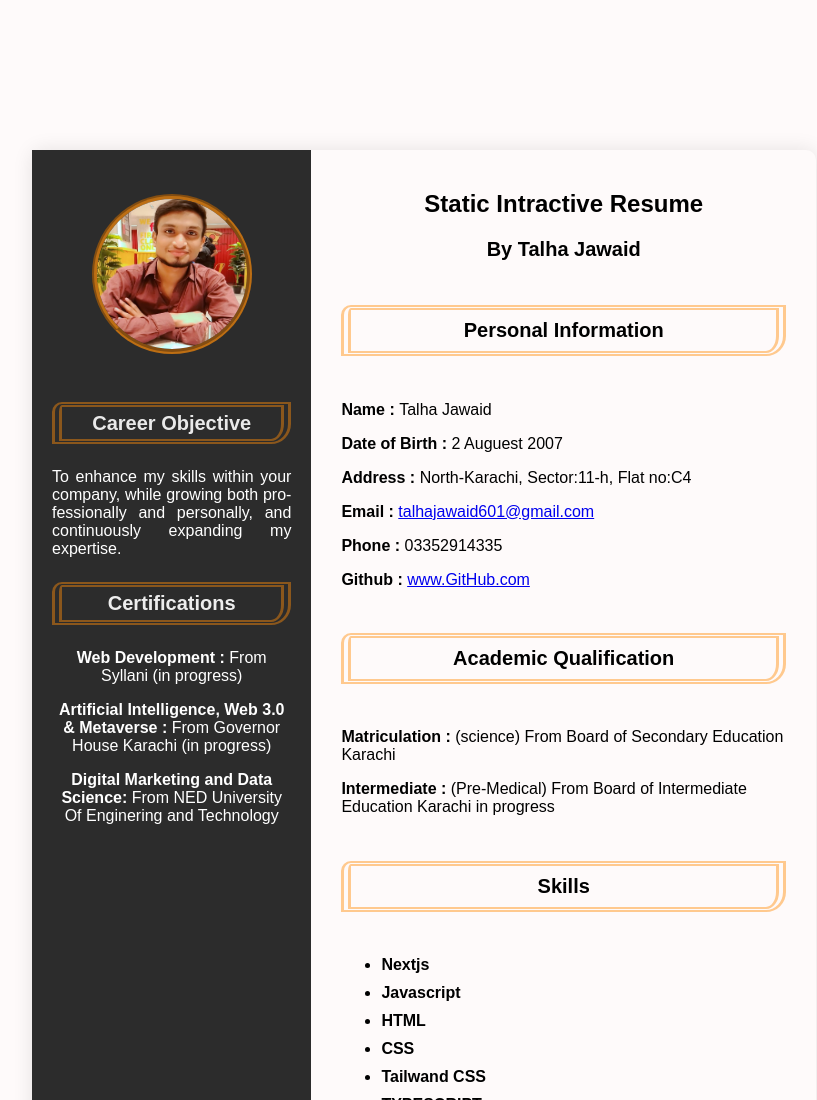
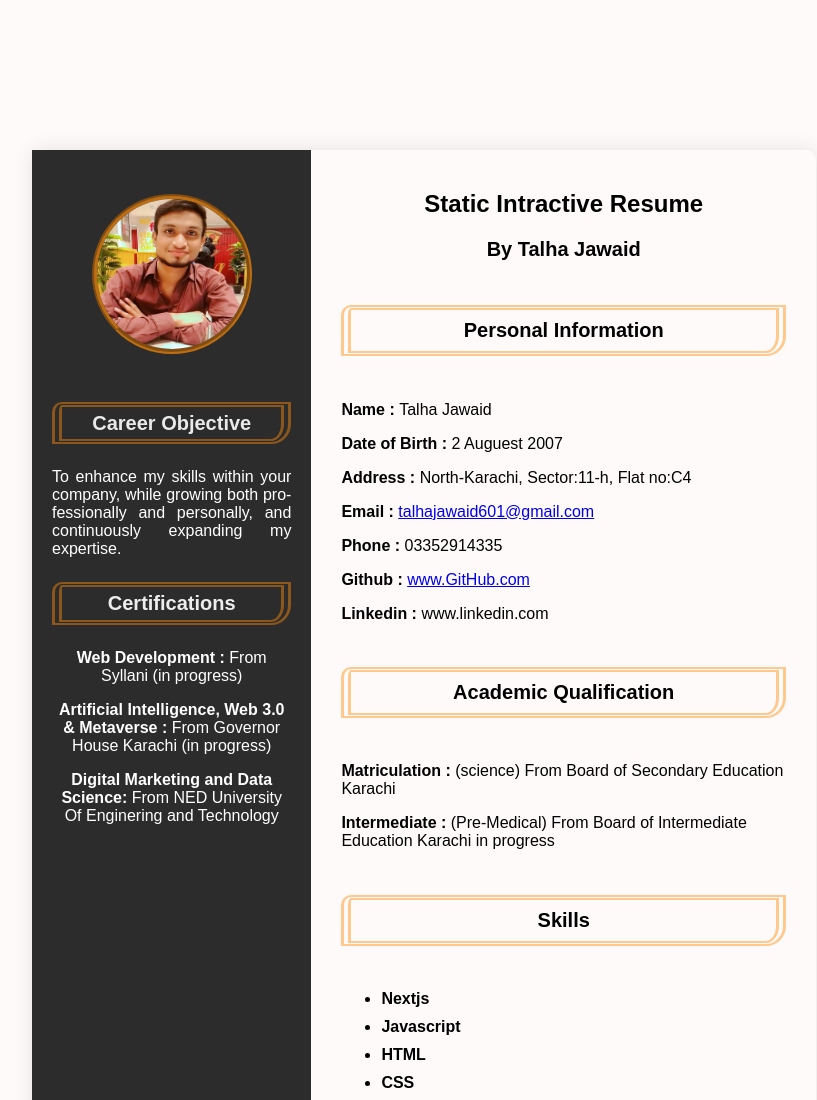
Before and after one commit to TalhaJawaid143/Resume-Builder, a plain HTML site: page milestone1/index.html in a window 1280 px wide. Shown: the top 1100 px of the page, without its empty margins (216-1033 px from the left). Drawn offline with Linux system fonts and the light colour scheme.

Commit message:
Update index.html

```diff
--- a/milestone1/index.html
+++ b/milestone1/index.html
@@ -34,6 +34,8 @@
             <p><b>Email : </b> <a href="mailto:talhajawaid601@gmail.com">talhajawaid601@gmail.com</a></p>
             <p><b>Phone : </b>03352914335</p>
             <p><b>Github : </b><a href="https://github.com/TalhaJawaid143" target="_blank">www.GitHub.com</a></p>
+         <p><b>Linkedin : </b><a https://www.linkedin.com/in/talha-jawaid-3689952b6/" target="_blank">www.linkedin.com</a></p>
+
             </section>
         <section id="education">
             <h3>Academic Qualification</h3>
```
